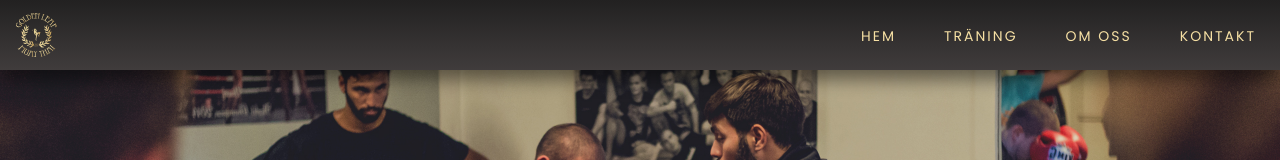
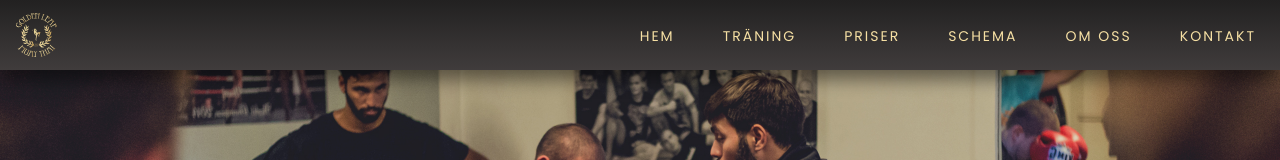
Before and after one commit to cedrikvonheiroth/golden, a React (Create React App) app: page / in a window 1280 px wide. Shown: the top 160 px of the page. Built offline with nearby package versions, Linux system fonts and the light colour scheme.

Commit message:
created more links in navbar

```diff
--- a/src/components/Navbar.js
+++ b/src/components/Navbar.js
@@ -34,6 +34,18 @@ function Navbar() {
                         </li>
                     </span>
 
+                    <span className={styles.priserLine}>
+                        <li className={styles.li}>
+                            <Link to="/Priser">Priser</Link>
+                        </li>
+                    </span>
+
+                    <span className={styles.schemaLine}>
+                        <li className={styles.li}>
+                            <Link to="/Schema">Schema</Link>
+                        </li>
+                    </span>
+
                     <span className={styles.omOssLine}>
                         <li className={styles.li}>
                             <Link to="/OmOss">Om oss</Link>
--- a/src/css/Navbar.module.css
+++ b/src/css/Navbar.module.css
@@ -157,6 +157,40 @@ div.glmtLogoWrapper img {
           transform: scale(0,1);
     }
 
+    .priserLine:after {
+        content: '';
+        color: #f6e0a486;
+        position: absolute;
+        margin: 0rem 20px;
+        top: 30px;
+        display: inline-block;
+        height: 1rem;
+        width: 63px;
+        border-bottom: 2px solid;
+        opacity: 0;
+          -webkit-transition: opacity 0.35s, -webkit-transform 0.35s;
+          transition: opacity 0.5s, transform 0.5s;
+          -webkit-transform: scale(0,1);
+          transform: scale(0,1);
+    }
+
+    .schemaLine:after {
+        content: '';
+        color: #f6e0a486;
+        position: absolute;
+        margin: 0rem 20px;
+        top: 30px;
+        display: inline-block;
+        height: 1rem;
+        width: 78px;
+        border-bottom: 2px solid;
+        opacity: 0;
+          -webkit-transition: opacity 0.35s, -webkit-transform 0.35s;
+          transition: opacity 0.5s, transform 0.5s;
+          -webkit-transform: scale(0,1);
+          transform: scale(0,1);
+    }
+
     .omOssLine:after {
         content: '';
         color: #f6e0a486;
@@ -193,6 +227,8 @@ div.glmtLogoWrapper img {
 
     .hemLine:hover:after,
     .träningLine:hover:after,
+    .priserLine:hover:after,
+    .schemaLine:hover:after,
     .omOssLine:hover:after,
     .kontaktLine:hover:after {
         opacity: 1;
```
Also changed, not shown: src/pages/Priser.js (+11 -0 lines), src/pages/Schema.js (+9 -0 lines).
